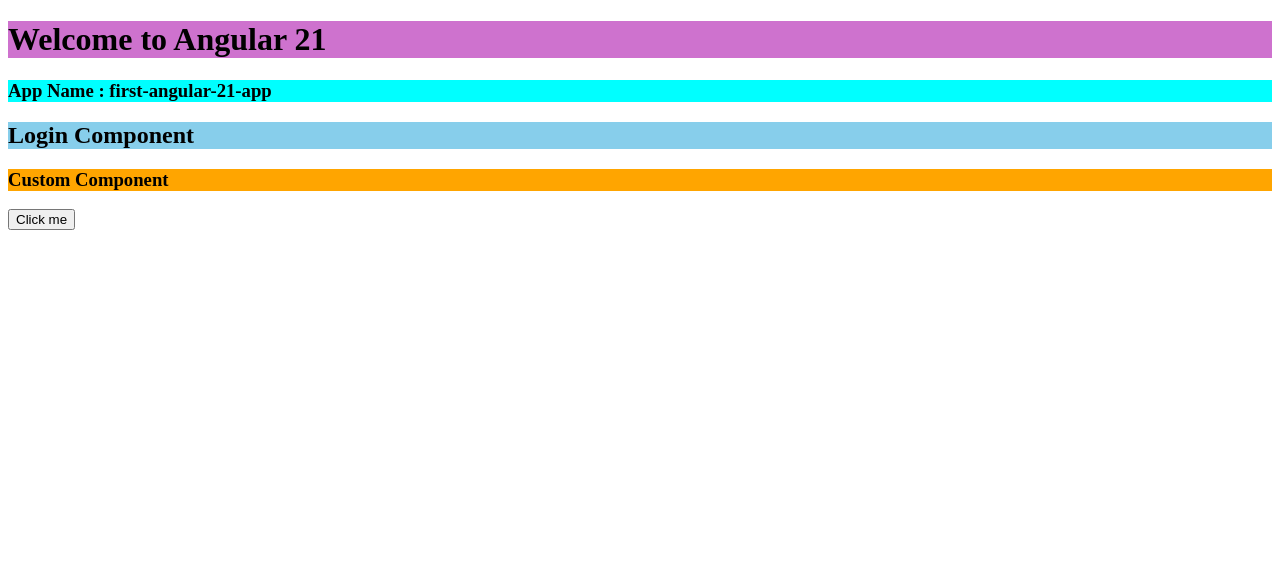
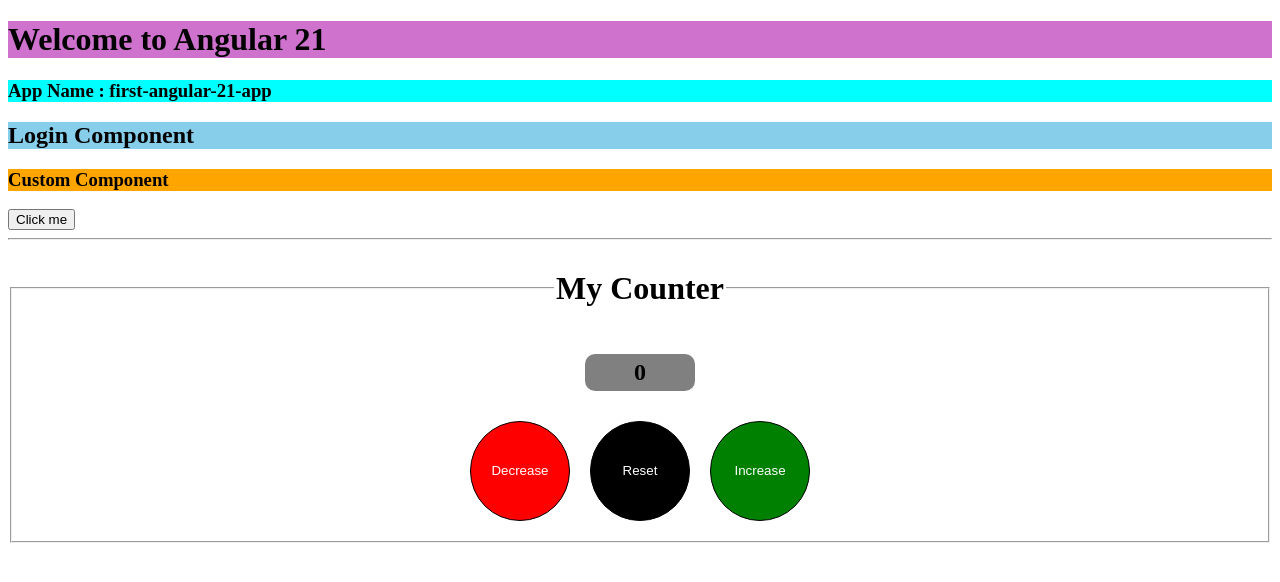
Before and after one commit to maulik-leo/first-angular-21-app, an Angular app: page / in a window 1280 px wide. Shown: the top 582 px of the page. Built offline with nearby package versions, Linux system fonts and the light colour scheme.

Commit message:
Added simple Counter

```diff
--- a/src/app/app.html
+++ b/src/app/app.html
@@ -3,3 +3,5 @@
 <login></login>
 <custom></custom>
 <button (click)="handleClick()">Click me</button>
+<hr>
+<app-counter></app-counter>
--- a/src/app/app.ts
+++ b/src/app/app.ts
@@ -1,10 +1,11 @@
 import { Component, signal } from '@angular/core';
 import { Login } from './login/login';
 import { Custom } from './custom/cutom';
+import { Counter } from "./counter/counter";
 
 @Component({
   selector: 'app-root',
-  imports: [Login, Custom],
+  imports: [Login, Custom, Counter],
   templateUrl: './app.html',
   styleUrl: './app.css',
 })
--- /dev/null
+++ b/src/app/counter/counter.css
@@ -0,0 +1,26 @@
+.count {
+  width: 100px;
+  border-radius: 10px;
+  padding: 5px;
+  margin: 20px auto;
+  background-color: gray;
+}
+
+.btn {
+  width: 100px;
+  height: 100px;
+  margin: 10px;
+  border-radius: 50%;
+  border: 1px solid black;
+  color: white;
+  background-color: black;
+}
+.bg-red {
+  background-color: red;
+}
+.bg-green {
+  background-color: green;
+}
+.btn:hover {
+  border: 1px solid white;
+}
--- /dev/null
+++ b/src/app/counter/counter.html
@@ -0,0 +1,9 @@
+<fieldset style="text-align: center">
+  <legend><h1 style="text-align: center">My Counter</h1></legend>
+  <h2 class="count">{{ count }}</h2>
+  <div>
+    <button (click)="manageCounter('minus')" class="btn bg-red">Decrease</button>
+    <button (click)="manageCounter('reset')" class="btn">Reset</button>
+    <button (click)="manageCounter('plus')" class="btn bg-green">Increase</button>
+  </div>
+</fieldset>
--- /dev/null
+++ b/src/app/counter/counter.ts
@@ -0,0 +1,27 @@
+import { Component } from '@angular/core';
+
+@Component({
+  selector: 'app-counter',
+  imports: [],
+  templateUrl: './counter.html',
+  styleUrl: './counter.css',
+})
+export class Counter {
+  count = 0;
+
+  manageCounter(operation: string) {
+    switch (operation) {
+      case 'minus':
+        this.count -= 1;
+        if (this.count < 0) {
+          this.count = 0;
+        }
+        break;
+      case 'plus':
+        this.count += 1;
+        break;
+      default:
+        this.count = 0;
+    }
+  }
+}
```
Also changed, not shown: 1 other file (tests, documents, lock files or other folders).
